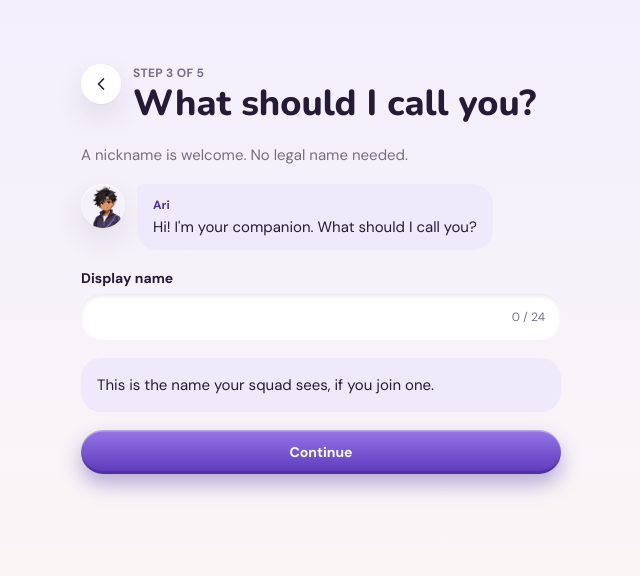
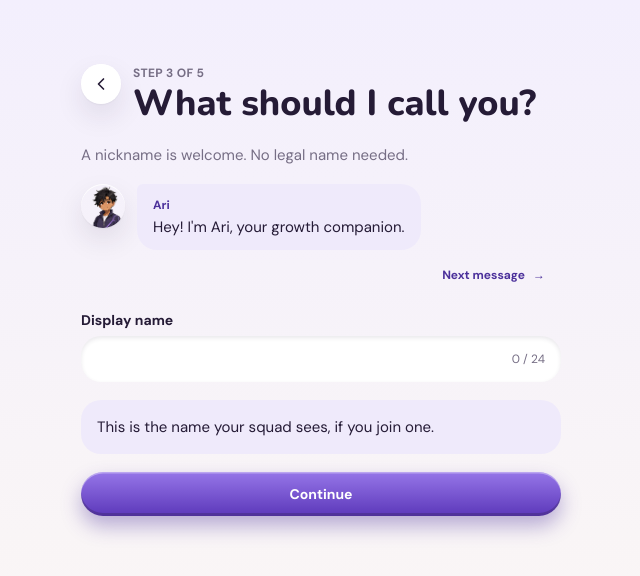
Before and after one commit to Barry1003/momentum, a Next.js app: page /onboarding/name in a window 1280 px wide. Shown: the top 576 px of the page, without its empty margins (319-959 px from the left). Built offline with nearby package versions, Linux system fonts and the light colour scheme.

Commit message:
feat(frontend): connect launch and onboarding flow in page.tsx

```diff
--- a/src/app/onboarding/name/page.tsx
+++ b/src/app/onboarding/name/page.tsx
@@ -2,10 +2,16 @@
 
 import { useRouter } from "next/navigation";
 import { useState } from "react";
-import { AriBubble, Button, Field, Note, ScreenHeader } from "@/frontend/components";
-import { Companion } from "@/frontend/companion";
+import { Button, Field, Note, ScreenHeader } from "@/frontend/components";
+import { CompanionDialogue } from "@/frontend/onboarding/CompanionDialogue";
 import { useOnboarding } from "@/frontend/onboarding/OnboardingContext";
 import { displayNameSchema } from "@/frontend/onboarding/schemas";
+
+const GREETING = [
+  "Hey! I'm Ari, your growth companion.",
+  "We'll take this one small step at a time. I'm right here with you.",
+  "First, what should I call you?",
+] as const;
 
 export default function YourNamePage() {
   const router = useRouter();
@@ -26,12 +32,8 @@ export default function YourNamePage() {
   return (
     <div className="flex flex-col gap-[18px]">
       <ScreenHeader kicker="Step 3 of 5" title="What should I call you?" onBack={() => router.back()} />
-
       <p className="font-heading text-body text-text-muted">A nickname is welcome. No legal name needed.</p>
-
-      <AriBubble name="Ari" avatar={<Companion stage="child" reaction="idle" look={{ room: "lavender", outfit: "original" }} size="face" />}>
-        Hi! I&apos;m your companion. What should I call you?
-      </AriBubble>
+      <CompanionDialogue messages={GREETING} />
 
       <Field
         label="Display name"
@@ -43,12 +45,8 @@ export default function YourNamePage() {
         helperText={`${name.length} / 24`}
         errorText={error ?? undefined}
       />
-
       <Note tone="tint">This is the name your squad sees, if you join one.</Note>
-
-      <Button variant="primary" onClick={handleContinue}>
-        Continue
-      </Button>
+      <Button variant="primary" onClick={handleContinue}>Continue</Button>
     </div>
   );
 }
```
